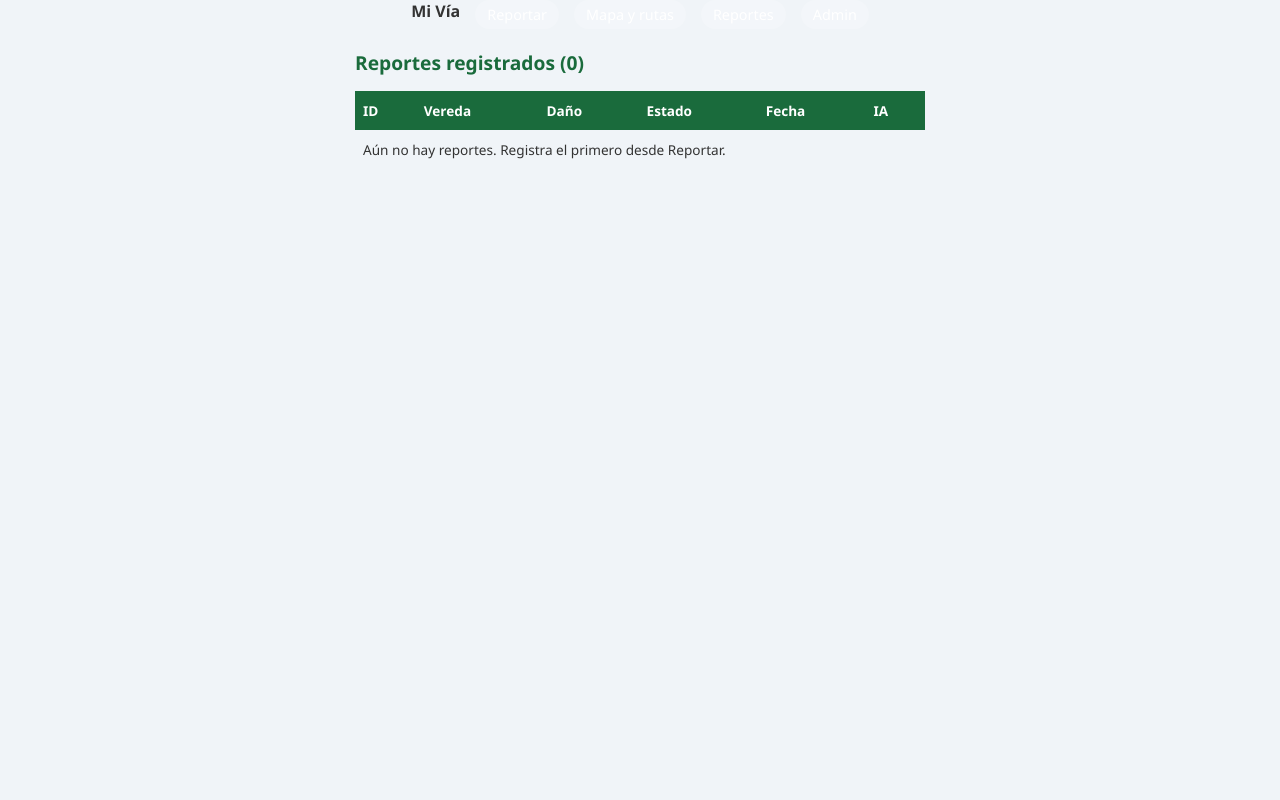
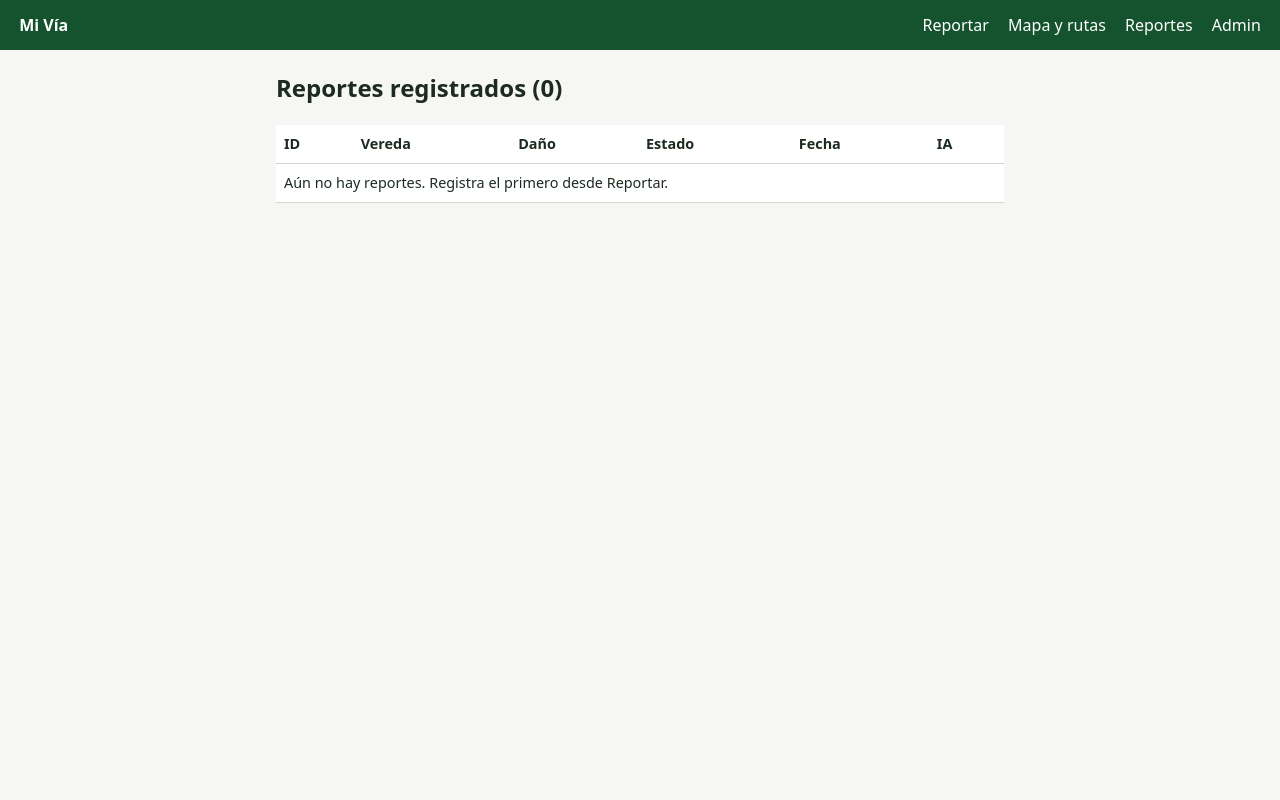
Before and after one commit to DIEGOF-LGTM/proyecto-vias-rurales, a Flask app: page /reportes in a window 1280 px wide. Run offline with Flask 3, Linux system fonts and the light colour scheme; data that the repository does not hold is empty; some libraries are stand-ins or nearby versions.

```diff
--- a/static/style.css
+++ b/static/style.css
@@ -1,220 +1,16 @@
-* {
-    box-sizing: border-box;
-    margin: 0;
-    padding: 0;
-}
-
-body {
-    font-family: 'Segoe UI', sans-serif;
-    background: #f0f4f8;
-    color: #333;
-    min-height: 100vh;
-}
-
-header {
-    background: #1a6b3c;
-    color: white;
-    padding: 15px 20px;
-    text-align: center;
-}
-
-header h1 {
-    font-size: 1.3rem;
-    margin-bottom: 10px;
-}
-
-nav {
-    display: flex;
-    justify-content: center;
-    gap: 15px;
-}
-
-nav a {
-    color: white;
-    text-decoration: none;
-    font-size: 0.9rem;
-    padding: 5px 12px;
-    background: rgba(255,255,255,0.2);
-    border-radius: 20px;
-    transition: background 0.2s;
-}
-
-nav a:hover {
-    background: rgba(255,255,255,0.4);
-}
-
-main {
-    max-width: 600px;
-    margin: 20px auto;
-    padding: 0 15px 40px;
-}
-
-h2 {
-    font-size: 1.2rem;
-    margin-bottom: 15px;
-    color: #1a6b3c;
-}
-
-form {
-    background: white;
-    padding: 20px;
-    border-radius: 12px;
-    box-shadow: 0 2px 10px rgba(0,0,0,0.08);
-    display: flex;
-    flex-direction: column;
-    gap: 12px;
-}
-
-label {
-    font-size: 0.85rem;
-    font-weight: 600;
-    color: #555;
-    margin-bottom: 3px;
-    display: block;
-}
-
-input, select, textarea {
-    width: 100%;
-    padding: 10px 12px;
-    border: 1px solid #ddd;
-    border-radius: 8px;
-    font-size: 1rem;
-    background: #fafafa;
-    transition: border 0.2s;
-}
-
-input:focus, select:focus, textarea:focus {
-    outline: none;
-    border-color: #1a6b3c;
-    background: white;
-}
-
-small {
-    color: #888;
-    font-size: 0.78rem;
-    margin-top: -6px;
-}
-
-button[type="submit"] {
-    background: #1a6b3c;
-    color: white;
-    border: none;
-    padding: 13px;
-    border-radius: 8px;
-    font-size: 1rem;
-    font-weight: 600;
-    cursor: pointer;
-    transition: background 0.2s;
-    margin-top: 5px;
-}
-
-button[type="submit"]:hover {
-    background: #145230;
-}
-
-.mensaje {
-    background: #e8f5e9;
-    border-left: 4px solid #1a6b3c;
-    padding: 12px;
-    border-radius: 6px;
-    margin-bottom: 15px;
-    font-size: 0.9rem;
-}
-
-.tabla-wrapper {
-    overflow-x: auto;
-    background: white;
-    border-radius: 12px;
-    box-shadow: 0 2px 10px rgba(0,0,0,0.08);
-    margin-bottom: 15px;
-}
-
-table {
-    width: 100%;
-    border-collapse: collapse;
-    font-size: 0.85rem;
-}
-
-th {
-    background: #1a6b3c;
-    color: white;
-    padding: 10px 8px;
-    text-align: left;
-}
-
-td {
-    padding: 10px 8px;
-    border-bottom: 1px solid #eee;
-}
-
-tr:last-child td {
-    border-bottom: none;
-}
-
-tr:hover {
-    background: #f9f9f9;
-}
-
-.badge {
-    padding: 3px 8px;
-    border-radius: 12px;
-    font-size: 0.75rem;
-    font-weight: 600;
-}
-
-.estado-bueno { background: #c8e6c9; color: #2e7d32; }
-.estado-regular { background: #fff3e0; color: #e65100; }
-.estado-malo { background: #ffcdd2; color: #c62828; }
-
-.dano-hueco { background: #ffcdd2; color: #b71c1c; }
-.dano-derrumbe { background: #ffe0b2; color: #e65100; }
-.dano-inundacion { background: #bbdefb; color: #1565c0; }
-.dano-otro { background: #eeeeee; color: #424242; }
-
-.btn-eliminar {
-    font-size: 1.1rem;
-    cursor: pointer;
-    text-decoration: none;
-}
-
-.btn-volver {
-    display: block;
-    text-align: center;
-    background: #1a6b3c;
-    color: white;
-    padding: 13px;
-    border-radius: 8px;
-    text-decoration: none;
-    font-weight: 600;
-    margin-top: 15px;
-}
-
-.vacio {
-    text-align: center;
-    color: #999;
-    padding: 30px;
-    background: white;
-    border-radius: 12px;
-}
-
-.leyenda {
-    display: flex;
-    flex-wrap: wrap;
-    gap: 10px;
-    margin-bottom: 12px;
-    font-size: 0.85rem;
-}
-
-.mapa-container {
-    background: white;
-    border-radius: 12px;
-    overflow: hidden;
-    box-shadow: 0 2px 10px rgba(0,0,0,0.08);
-    margin-bottom: 15px;
-}
-
-.mapa-container iframe {
-    width: 100%;
-    height: 65vh;
-    border: none;
-}
+:root{--verde:#14532d;--fondo:#f6f7f4;--texto:#1c2a1f;--borde:#cfd8cf;--alerta:#b45309}
+*{box-sizing:border-box}
+body{margin:0;font-family:system-ui,sans-serif;background:var(--fondo);color:var(--texto);line-height:1.5}
+nav{display:flex;gap:1.2rem;align-items:center;padding:.8rem 1.2rem;background:var(--verde)}
+nav a{color:#fff;text-decoration:none}nav b{margin-right:auto;color:#fff}
+main{max-width:760px;margin:1.2rem auto;padding:0 1rem}
+label{display:block;margin:.8rem 0 .2rem;font-weight:600}
+input,select,textarea,button{font:inherit;width:100%;padding:.55rem;border:1px solid var(--borde);border-radius:6px;background:#fff}
+button,.btn{background:var(--verde);color:#fff;border:0;cursor:pointer;margin-top:1rem;width:auto;padding:.6rem 1.2rem;border-radius:6px}
+.msg{background:#e7f0e7;border:1px solid var(--borde);padding:.6rem;border-radius:6px;margin:.6rem 0}
+#map{height:360px;border-radius:6px;border:1px solid var(--borde)}
+table{width:100%;border-collapse:collapse;background:#fff}
+th,td{padding:.5rem;border-bottom:1px solid var(--borde);text-align:left;font-size:.9rem}
+.ruta{background:#fff;border:1px solid var(--borde);border-radius:6px;padding:.6rem;margin:.5rem 0}
+.ruta.mejor{border-color:var(--verde);border-width:2px}.aviso{color:var(--alerta)}
+.fila{display:flex;gap:.6rem;flex-wrap:wrap}.fila button{margin-top:.6rem}
```
